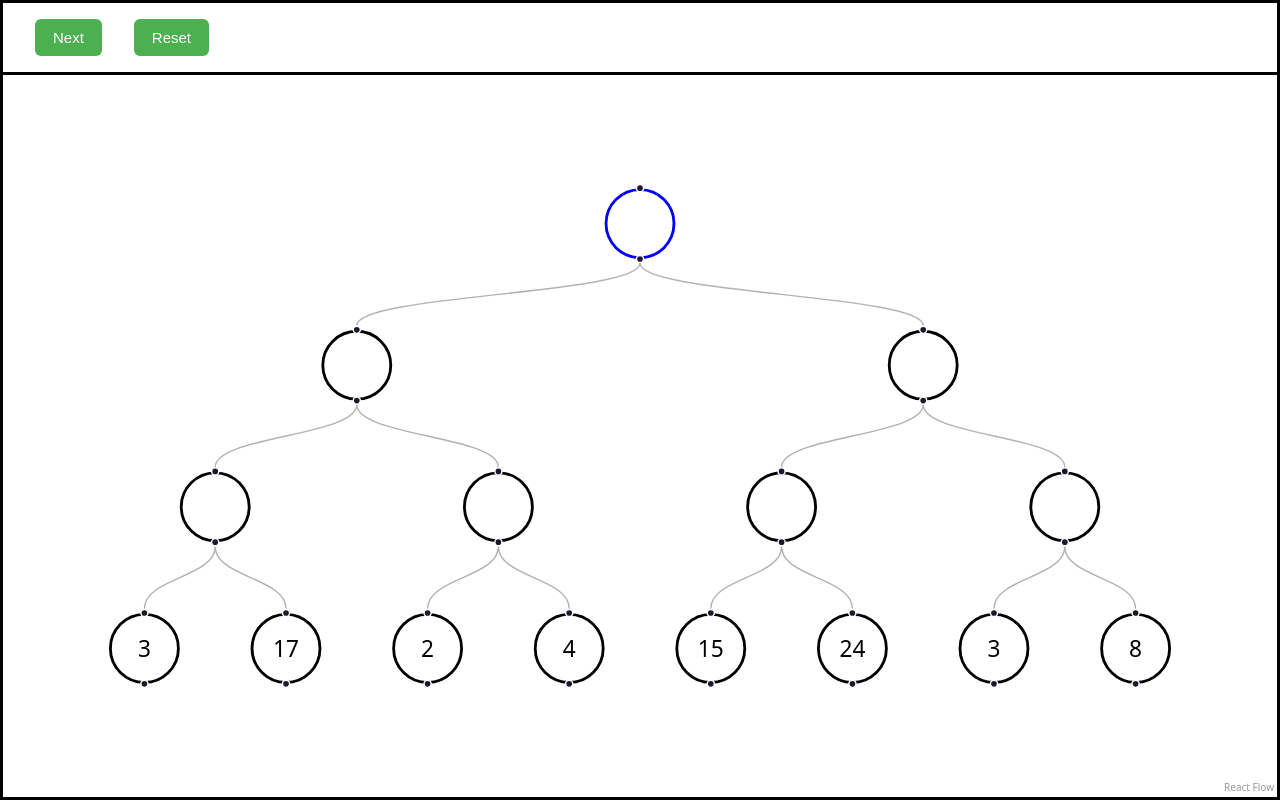
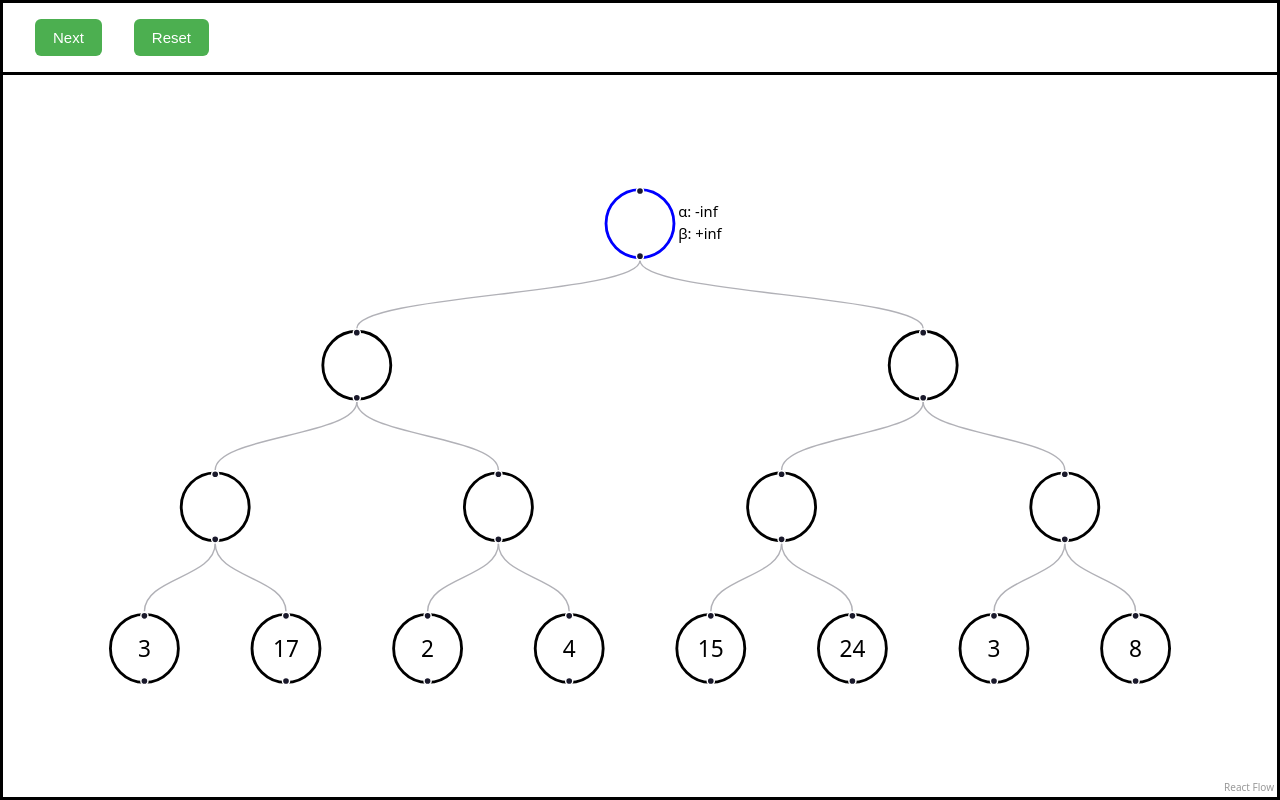
Before and after one commit to Airony/alphabeta-visualizer, a React (Vite) app: page / in a window 1280 px wide. Built offline with nearby package versions, Linux system fonts and the light colour scheme.

Commit message:
show alpha-beta values

```diff
--- a/src/components/NodeComp/NodeComp.tsx
+++ b/src/components/NodeComp/NodeComp.tsx
@@ -14,6 +14,12 @@ export default function NodeComp({ data }: NodeCompProps) {
         borderColor: data.highlighted ? "blue" : undefined,
       }}
     >
+      {data.visited && (
+        <div className="node-data">
+          <p>α: {data.alpha || "-inf"}</p>
+          <p>β: {data.beta || "+inf"}</p>
+        </div>
+      )}
       {data.value || ""}
       <Handle type="target" position={Position.Top} />
       <Handle type="source" position={Position.Bottom} />
--- a/src/components/NodeComp/nodecomp.css
+++ b/src/components/NodeComp/nodecomp.css
@@ -6,4 +6,12 @@
   display: flex;
   align-items: center;
   justify-content: center;
+  position: relative;
 }
+
+.node-data {
+  position: absolute;
+  left: 50px;
+  font-size: 0.65rem;
+  width: 100px;
+}
```
